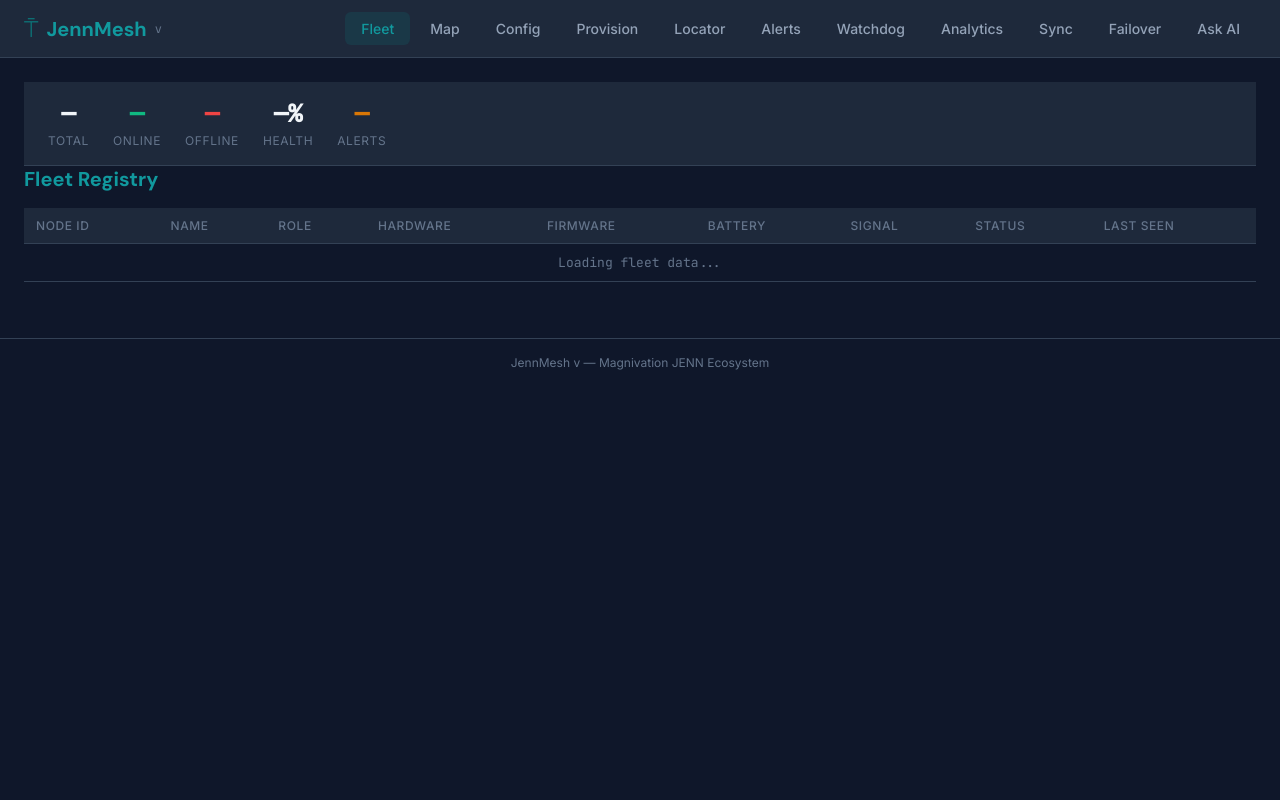
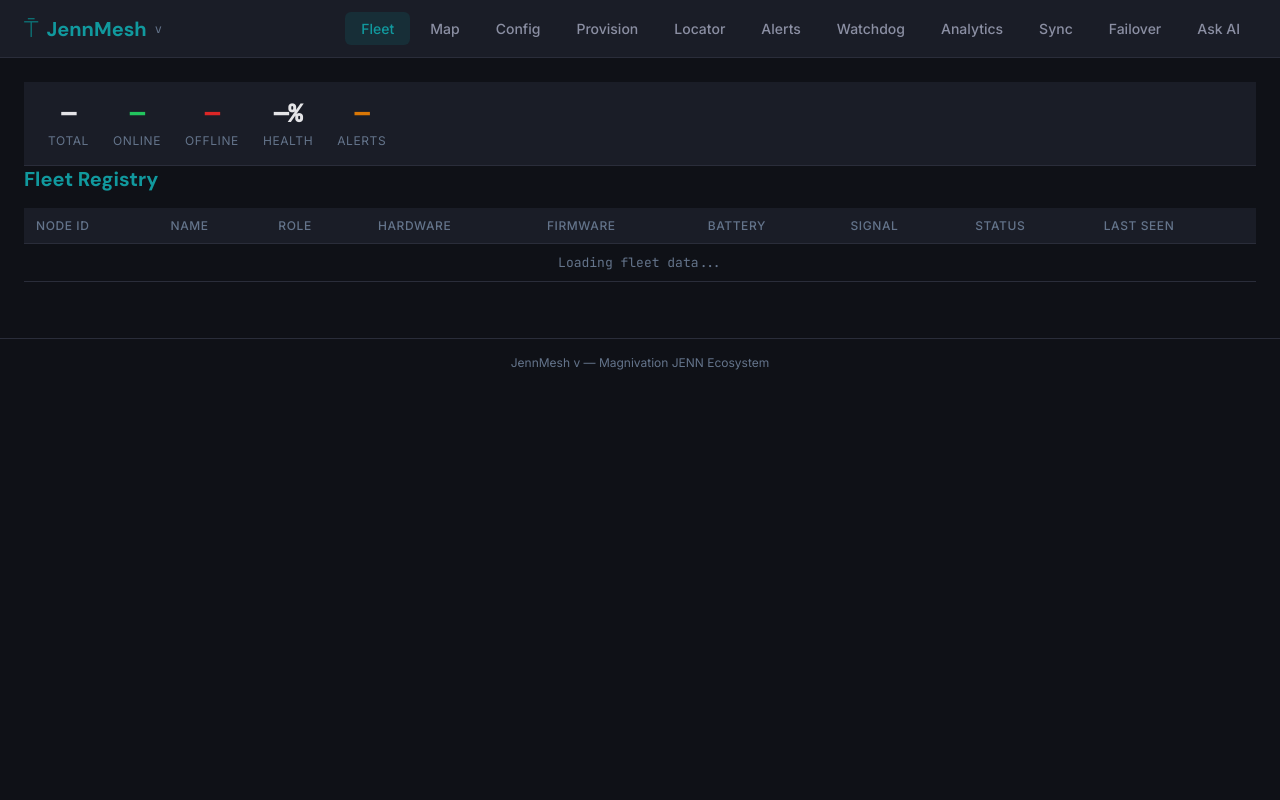
Before and after one commit to Jenn2U/JennMesh, a Python web app: template src/jenn_mesh/dashboard/templates/index.html in a window 1280 px wide. Run offline with Jinja, Linux system fonts and the light colour scheme; the template is opened without the code that fills it, so the values that code supplies are empty.

Commit message:
style(dashboard): align CSS tokens to canonical Thinking Canvas system
Rename all non-canonical CSS variable names to match the ecosystem-wide
Thinking Canvas design system (Jenn/docs/thinking-canvas-tokens.css):
- --teal/--teal-light/--teal-dark → --primary/--primary-light/--primary-dark
- --amber/--amber-light → --accent/--accent-light
- --bg-primary → --bg, --bg-secondary/--bg-card → --surface/--surface-2
- --text-primary → --text, --text-secondary → --text-muted
- --text-muted (old dim labels) → --text-dim (third-tier text color)
- --danger → --error
- Correct color values: --success #22c55e, --error #DC2626, --warning #D97706

Applies to style.css (~115 refs), topology-viz.css (~30 refs), app.js (~30 refs).

Co-Authored-By: Claude Opus 4.6 <noreply@anthropic.com>

```diff
--- a/src/jenn_mesh/dashboard/static/app.js
+++ b/src/jenn_mesh/dashboard/static/app.js
@@ -174,7 +174,7 @@ async function loadAlerts() {
         data.alerts.forEach(a => {
             const card = document.createElement('div');
             card.className = 'alert-card';
-            card.style.cssText = 'padding:0.75rem;margin-bottom:0.5rem;background:var(--bg-secondary);border-radius:6px;border-left:3px solid ' + (a.severity === 'critical' ? 'var(--danger)' : 'var(--warning)');
+            card.style.cssText = 'padding:0.75rem;margin-bottom:0.5rem;background:var(--surface);border-radius:6px;border-left:3px solid ' + (a.severity === 'critical' ? 'var(--error)' : 'var(--warning)');
 
             const header = document.createElement('strong');
             header.textContent = a.node_id + ' \u2014 ' + a.alert_type + ' ';
@@ -182,7 +182,7 @@ async function loadAlerts() {
             card.appendChild(createBadge(a.severity, a.severity === 'critical' ? 'badge-offline' : 'badge-warning'));
 
             const msg = document.createElement('p');
-            msg.style.cssText = 'color:var(--text-secondary);font-size:0.8125rem;margin-top:0.25rem';
+            msg.style.cssText = 'color:var(--text-muted);font-size:0.8125rem;margin-top:0.25rem';
             msg.textContent = a.message;
             card.appendChild(msg);
 
@@ -211,13 +211,13 @@ async function loadConfigData() {
         } else {
             data.templates.forEach(t => {
                 const div = document.createElement('div');
-                div.style.cssText = 'padding:0.5rem 0.75rem;background:var(--bg-secondary);border-radius:6px;margin-bottom:0.5rem';
+                div.style.cssText = 'padding:0.5rem 0.75rem;background:var(--surface);border-radius:6px;margin-bottom:0.5rem';
                 const name = document.createElement('strong');
-                name.style.color = 'var(--teal-light)';
+                name.style.color = 'var(--primary-light)';
                 name.textContent = t.role;
                 div.appendChild(name);
                 const hash = document.createElement('code');
-                hash.style.cssText = 'margin-left:1rem;color:var(--text-muted);font-size:0.75rem';
+                hash.style.cssText = 'margin-left:1rem;color:var(--text-dim);font-size:0.75rem';
                 hash.textContent = t.hash ? t.hash.substring(0, 16) + '...' : '\u2014';
                 div.appendChild(hash);
                 container.appendChild(div);
@@ -315,7 +315,7 @@ async function showRemediationPreview(nodeId) {
 
         if (data.error) {
             const err = document.createElement('p');
-            err.style.color = 'var(--danger)';
+            err.style.color = 'var(--error)';
             err.textContent = data.error;
             modalBody.appendChild(err);
             return;
@@ -354,7 +354,7 @@ async function showRemediationPreview(nodeId) {
     } catch (e) {
         clearChildren(modalBody);
         const err = document.createElement('p');
-        err.style.color = 'var(--danger)';
+        err.style.color = 'var(--error)';
         err.textContent = 'Error: ' + e.message;
         modalBody.appendChild(err);
     }
@@ -590,7 +590,7 @@ async function locateNode(nodeId) {
 
         if (!data.is_found) {
             const p = document.createElement('p');
-            p.style.color = 'var(--danger)';
+            p.style.color = 'var(--error)';
             p.textContent = 'No position data for ' + nodeId;
             container.appendChild(p);
             return;
@@ -598,10 +598,10 @@ async function locateNode(nodeId) {
 
         const pos = data.last_known_position;
         const panel = document.createElement('div');
-        panel.style.cssText = 'background:var(--bg-secondary);padding:1rem;border-radius:8px;margin-top:0.5rem';
+        panel.style.cssText = 'background:var(--surface);padding:1rem;border-radius:8px;margin-top:0.5rem';
 
         const title = document.createElement('h3');
-        title.style.cssText = 'color:var(--teal-light);margin:0 0 0.75rem';
+        title.style.cssText = 'color:var(--primary-light);margin:0 0 0.75rem';
         title.textContent = 'Location Result';
         panel.appendChild(title);
 
@@ -670,7 +670,7 @@ async function locateNode(nodeId) {
     } catch (e) {
         clearChildren(container);
         const p = document.createElement('p');
-        p.style.color = 'var(--danger)';
+        p.style.color = 'var(--error)';
         p.textContent = 'Error: ' + e.message;
         container.appendChild(p);
     }
@@ -889,7 +889,7 @@ async function triggerSync(nodeId) {
 
         if (!resp.ok) {
             const p = document.createElement('p');
-            p.style.color = 'var(--danger)';
+            p.style.color = 'var(--error)';
             p.textContent = data.detail || 'Sync trigger failed';
             container.appendChild(p);
             return;
@@ -907,7 +907,7 @@ async function triggerSync(nodeId) {
     } catch (e) {
         clearChildren(container);
         const p = document.createElement('p');
-        p.style.color = 'var(--danger)';
+        p.style.color = 'var(--error)';
         p.textContent = 'Error: ' + e.message;
         container.appendChild(p);
     }
@@ -968,7 +968,7 @@ async function loadActiveFailovers() {
             const deps = evt.dependent_nodes || [];
             if (deps.length > 0) {
                 const depLabel = document.createElement('div');
-                depLabel.style.cssText = 'font-size:0.75rem;color:var(--text-muted);margin-bottom:0.25rem';
+                depLabel.style.cssText = 'font-size:0.75rem;color:var(--text-dim);margin-bottom:0.25rem';
                 depLabel.textContent = 'Dependent: ' + deps.join(', ');
                 card.appendChild(depLabel);
             }
@@ -1113,7 +1113,7 @@ async function assessNode(nodeId) {
 
         if (!resp.ok) {
             const p = document.createElement('p');
-            p.style.color = 'var(--danger)';
+            p.style.color = 'var(--error)';
             p.textContent = data.detail || 'Assessment failed';
             container.appendChild(p);
             return;
@@ -1200,7 +1200,7 @@ async function assessNode(nodeId) {
     } catch (e) {
         clearChildren(container);
         const p = document.createElement('p');
-        p.style.color = 'var(--danger)';
+        p.style.color = 'var(--error)';
         p.textContent = 'Error: ' + e.message;
         container.appendChild(p);
     }
@@ -1325,7 +1325,7 @@ async function requestRecommendation() {
 
         if (!resp.ok) {
             const p = document.createElement('p');
-            p.style.color = 'var(--danger)';
+            p.style.color = 'var(--error)';
             p.textContent = data.detail || 'Recommendation failed';
             container.appendChild(p);
             return;
@@ -1346,7 +1346,7 @@ async function requestRecommendation() {
         // Summary
         if (data.summary) {
             const sumP = document.createElement('p');
-            sumP.style.cssText = 'color:var(--text-secondary);font-size:0.875rem;margin-bottom:0.5rem';
+            sumP.style.cssText = 'color:var(--text-muted);font-size:0.875rem;margin-bottom:0.5rem';
             sumP.textContent = data.summary;
             panel.appendChild(sumP);
         }
@@ -1376,7 +1376,7 @@ async function requestRecommendation() {
             panel.appendChild(pwrH);
 
             const pwrP = document.createElement('p');
-            pwrP.style.cssText = 'font-family:"JetBrains Mono",monospace;font-size:0.8125rem;color:var(--text-secondary)';
+            pwrP.style.cssText = 'font-family:"JetBrains Mono",monospace;font-size:0.8125rem;color:var(--text-muted)';
             const ps = data.power_settings;
             const parts = [];
             if (ps.tx_power !== undefined) parts.push('TX: ' + ps.tx_power + ' dBm');
@@ -1392,7 +1392,7 @@ async function requestRecommendation() {
             panel.appendChild(chH);
 
             const chP = document.createElement('p');
-            chP.style.cssText = 'font-family:"JetBrains Mono",monospace;font-size:0.8125rem;color:var(--text-secondary)';
+            chP.style.cssText = 'font-family:"JetBrains Mono",monospace;font-size:0.8125rem;color:var(--text-muted)';
             const cc = data.channel_config;
             const cParts = [];
             if (cc.modem_preset) cParts.push('Preset: ' + cc.modem_preset);
@@ -1439,7 +1439,7 @@ async function requestRecommendation() {
     } catch (e) {
         clearChildren(container);
         const p = document.createElement('p');
-        p.style.color = 'var(--danger)';
+        p.style.color = 'var(--error)';
         p.textContent = 'Error: ' + e.message;
         container.appendChild(p);
     } finally {
@@ -1475,7 +1475,7 @@ async function loadAlertSummary() {
 
         // Count
         const countP = document.createElement('p');
-        countP.style.cssText = 'font-size:0.8125rem;color:var(--text-muted);margin-bottom:0.5rem';
+        countP.style.cssText = 'font-size:0.8125rem;color:var(--text-dim);margin-bottom:0.5rem';
         countP.textContent = (data.alert_count || 0) + ' active alert(s)';
         card.appendChild(countP);
 
@@ -1783,7 +1783,7 @@ async function loadAnomalyData() {
                 aiDiv.appendChild(document.createTextNode(' \u2014 ' + ai.summary));
                 if (ai.recommended_action) {
                     const rec = document.createElement('p');
-                    rec.style.cssText = 'margin-top:0.25rem;font-size:0.8125rem;color:var(--text-muted)';
+                    rec.style.cssText = 'margin-top:0.25rem;font-size:0.8125rem;color:var(--text-dim)';
                     rec.textContent = '\u2192 ' + ai.recommended_action;
                     aiDiv.appendChild(rec);
                 }
@@ -2018,7 +2018,7 @@ async function loadAiReasoning(nodeId) {
 
         if (!resp.ok) {
             const p = document.createElement('p');
-            p.style.color = 'var(--text-muted)';
+            p.style.color = 'var(--text-dim)';
             p.textContent = 'AI reasoning unavailable';
             container.appendChild(p);
             return;
@@ -2056,7 +2056,7 @@ async function loadAiReasoning(nodeId) {
             panel.appendChild(locH);
 
             const locP = document.createElement('p');
-            locP.style.cssText = 'font-family:"JetBrains Mono",monospace;font-size:0.8125rem;color:var(--text-secondary)';
+            locP.style.cssText = 'font-family:"JetBrains Mono",monospace;font-size:0.8125rem;color:var(--text-muted)';
             locP.textContent = data.probable_location;
             panel.appendChild(locP);
         }
@@ -2068,7 +2068,7 @@ async function loadAiReasoning(nodeId) {
             panel.appendChild(resH);
 
             const resP = document.createElement('p');
-            resP.style.cssText = 'font-size:0.875rem;color:var(--text-secondary);line-height:1.6;white-space:pre-wrap';
+            resP.style.cssText = 'font-size:0.875rem;color:var(--text-muted);line-height:1.6;white-space:pre-wrap';
             resP.textContent = data.reasoning;
             panel.appendChild(resP);
         }
@@ -2094,7 +2094,7 @@ async function loadAiReasoning(nodeId) {
     } catch (e) {
         clearChildren(container);
         const p = document.createElement('p');
-        p.style.color = 'var(--text-muted)';
+        p.style.color = 'var(--text-dim)';
         p.textContent = 'AI reasoning unavailable';
         container.appendChild(p);
     }
--- a/src/jenn_mesh/dashboard/static/style.css
+++ b/src/jenn_mesh/dashboard/static/style.css
@@ -1,30 +1,25 @@
-/* JennMesh Dashboard — Thinking Canvas Theme */
-/* Teal #0D7377, Amber #D97706, DM Sans / Inter / JetBrains Mono */
-
+/* Thinking Canvas tokens — see Jenn/docs/thinking-canvas-tokens.css */
 :root {
-    --teal: #0D7377;
-    --teal-light: #11999E;
-    --teal-dark: #095355;
-    --amber: #D97706;
-    --amber-light: #F59E0B;
-    --bg-primary: #0F172A;
-    --bg-secondary: #1E293B;
-    --bg-card: #1E293B;
-    --text-primary: #F1F5F9;
-    --text-secondary: #94A3B8;
-    --text-muted: #64748B;
-    --border: #334155;
-    --success: #10B981;
-    --danger: #EF4444;
-    --warning: #F59E0B;
+    --bg: #0f1117; --surface: #1a1d27; --surface-2: #232736; --border: #2a2d3a;
+    --text: #e4e4e7; --text-muted: #8b8fa3; --text-dim: #64748B;
+    --primary: #0D7377; --primary-light: #11999E; --primary-dark: #095355;
+    --primary-rgb: 13, 115, 119;
+    --accent: #D97706; --accent-light: #F59E0B; --accent-rgb: 217, 119, 6;
+    --success: #22c55e; --warning: #D97706; --error: #DC2626; --info: #3b82f6;
+    --success-bg: rgba(34, 197, 94, 0.12); --warning-bg: rgba(217, 119, 6, 0.12);
+    --error-bg: rgba(220, 38, 38, 0.12); --info-bg: rgba(59, 130, 246, 0.12);
+    --green: #22c55e; --yellow: #D97706; --red: #DC2626; --blue: #3b82f6;
+    --radius: 10px; --radius-sm: 6px;
+    --shadow: 0 1px 3px rgba(0,0,0,0.3); --shadow-md: 0 4px 12px rgba(0,0,0,0.3);
+    --transition-fast: 0.15s ease; --transition-normal: 0.2s ease;
 }
 
 * { margin: 0; padding: 0; box-sizing: border-box; }
 
 body {
     font-family: 'Inter', 'DM Sans', sans-serif;
-    background: var(--bg-primary);
-    color: var(--text-primary);
+    background: var(--bg);
+    color: var(--text);
     min-height: 100vh;
 }
 
@@ -34,7 +29,7 @@ body {
     align-items: center;
     justify-content: space-between;
     padding: 0.75rem 1.5rem;
-    background: var(--bg-secondary);
+    background: var(--surface);
     border-bottom: 1px solid var(--border);
 }
 
@@ -44,15 +39,15 @@ body {
     gap: 0.5rem;
 }
 
-.logo-icon { font-size: 1.5rem; color: var(--teal); }
-.logo h1 { font-family: 'DM Sans', sans-serif; font-size: 1.25rem; font-weight: 700; color: var(--teal-light); }
-.version { font-family: 'JetBrains Mono', monospace; font-size: 0.75rem; color: var(--text-muted); }
+.logo-icon { font-size: 1.5rem; color: var(--primary); }
+.logo h1 { font-family: 'DM Sans', sans-serif; font-size: 1.25rem; font-weight: 700; color: var(--primary-light); }
+.version { font-family: 'JetBrains Mono', monospace; font-size: 0.75rem; color: var(--text-dim); }
 
 nav { display: flex; gap: 0.25rem; }
 
 .nav-link {
     padding: 0.5rem 1rem;
-    color: var(--text-secondary);
+    color: var(--text-muted);
     text-decoration: none;
     font-size: 0.875rem;
     font-weight: 500;
@@ -60,24 +55,24 @@ nav { display: flex; gap: 0.25rem; }
     transition: all 0.15s;
 }
 
-.nav-link:hover { color: var(--text-primary); background: rgba(13, 115, 119, 0.15); }
-.nav-link.active { color: var(--teal-light); background: rgba(13, 115, 119, 0.2); }
+.nav-link:hover { color: var(--text); background: rgba(13, 115, 119, 0.15); }
+.nav-link.active { color: var(--primary-light); background: rgba(13, 115, 119, 0.2); }
 
 /* Health Bar */
 .health-bar {
     display: flex;
     gap: 1.5rem;
     padding: 1rem 1.5rem;
-    background: var(--bg-secondary);
+    background: var(--surface);
     border-bottom: 1px solid var(--border);
 }
 
 .stat { text-align: center; }
 .stat-value { display: block; font-size: 1.5rem; font-weight: 700; font-family: 'JetBrains Mono', monospace; }
-.stat-label { font-size: 0.75rem; color: var(--text-muted); text-transform: uppercase; letter-spacing: 0.05em; }
+.stat-label { font-size: 0.75rem; color: var(--text-dim); text-transform: uppercase; letter-spacing: 0.05em; }
 .stat.online .stat-value { color: var(--success); }
-.stat.offline .stat-value { color: var(--danger); }
-.stat.alerts .stat-value { color: var(--amber); }
+.stat.offline .stat-value { color: var(--error); }
+.stat.alerts .stat-value { color: var(--accent); }
 
 /* Main Content */
 main { padding: 1.5rem; max-width: 1400px; margin: 0 auto; }
@@ -98,8 +93,8 @@ h3 { font-size: 1rem; margin: 1.5rem 0 0.75rem; color: var(--text-secondary); }
 .data-table th {
     text-align: left;
     padding: 0.625rem 0.75rem;
-    background: var(--bg-secondary);
-    color: var(--text-muted);
+    background: var(--surface);
+    color: var(--text-dim);
     font-weight: 500;
     text-transform: uppercase;
     font-size: 0.75rem;
```
Also changed, not shown: other parts of src/jenn_mesh/dashboard/static/style.css (+91 -91 lines), src/jenn_mesh/dashboard/static/css/topology-viz.css (+30 -33 lines).
